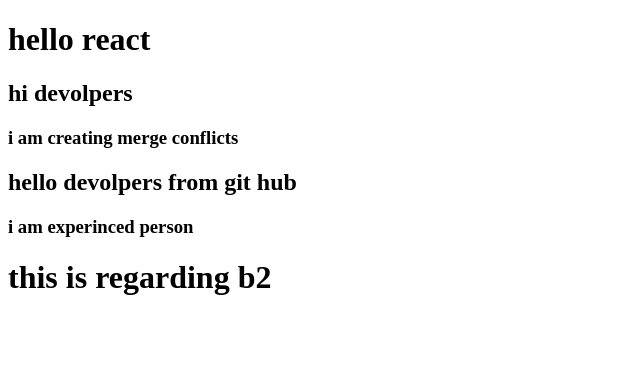
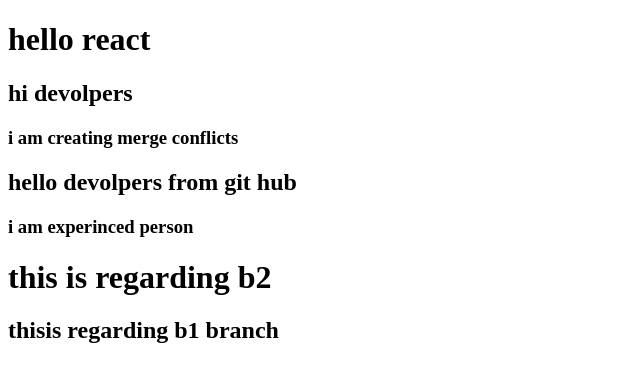
Before and after one commit to smilysrinidhi22/git-merge, a plain HTML site: page index.html in a window 1280 px wide. Shown: the whole page, without its empty margins (0-640 px from the left). Drawn offline with Linux system fonts and the light colour scheme.

Commit message:
added a new line by b1

```diff
--- a/index.html
+++ b/index.html
@@ -12,5 +12,7 @@
     <h2>hello devolpers from git hub</h2>
     <h3>i am experinced person</h3>
     <h1>this is regarding b2</h1>
+    <h2>thisis regarding b1 branch</h2>
+
 </body>
 </html>
```
